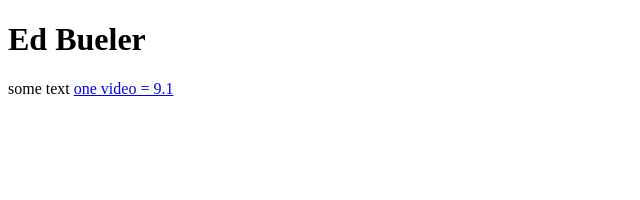
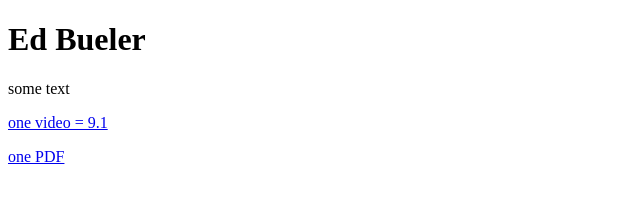
Before and after one commit to bueler/diff-eq-videos, a plain HTML site: page index.html in a window 1280 px wide. Shown: the whole page, without its empty margins (0-640 px from the left). Drawn offline with Linux system fonts and the light colour scheme.

Commit message:
link to a pdf

```diff
--- a/index.html
+++ b/index.html
@@ -9,9 +9,17 @@
         <h1> Ed Bueler</h1>
     </div>
 
+<p>
 some text
+</p>
 
+<p>
 <a type="video/mp4" href="video-9-1-math302.mp4">one video = 9.1</a>
+</p>
+
+<p>
+<a type="application/pdf" href="Bueler2014.pdf">one PDF</a>
+</p>
 
 </body>
 </html>
```
Also changed, not shown: 1 other file.
